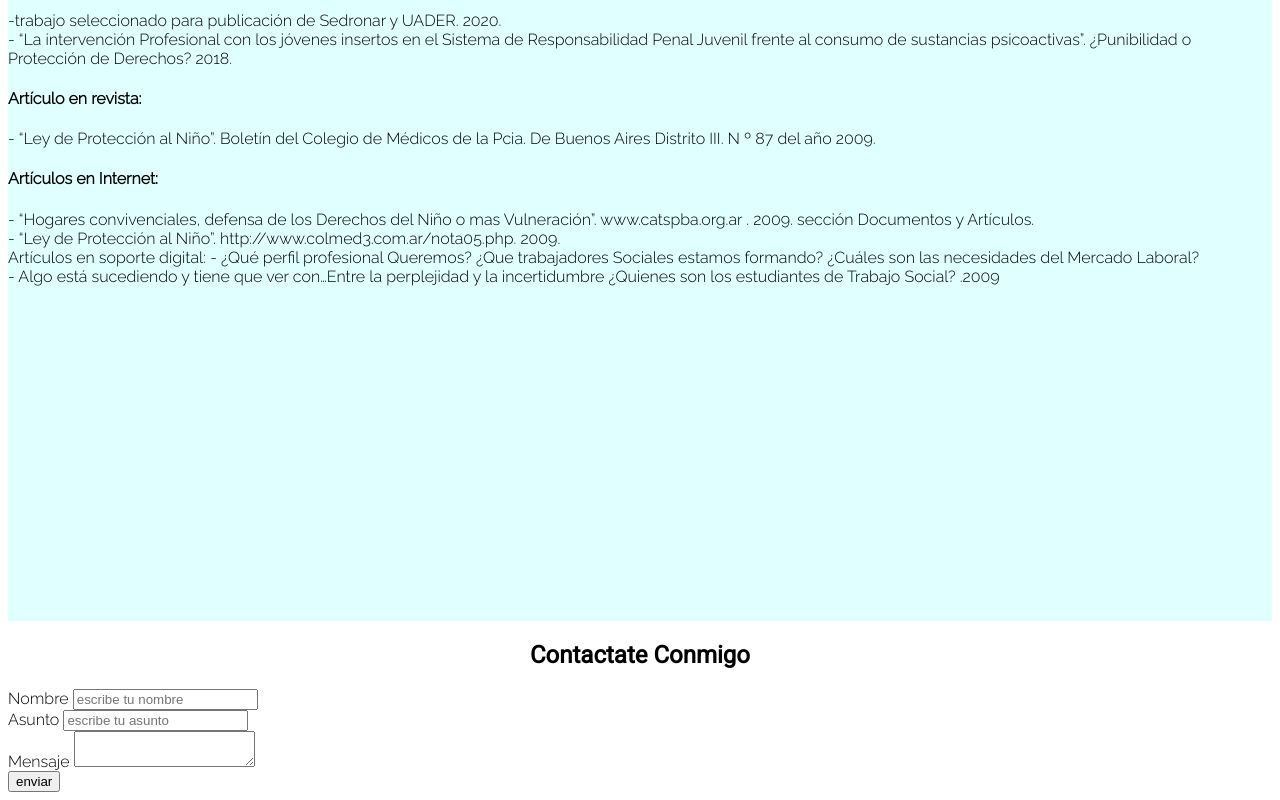
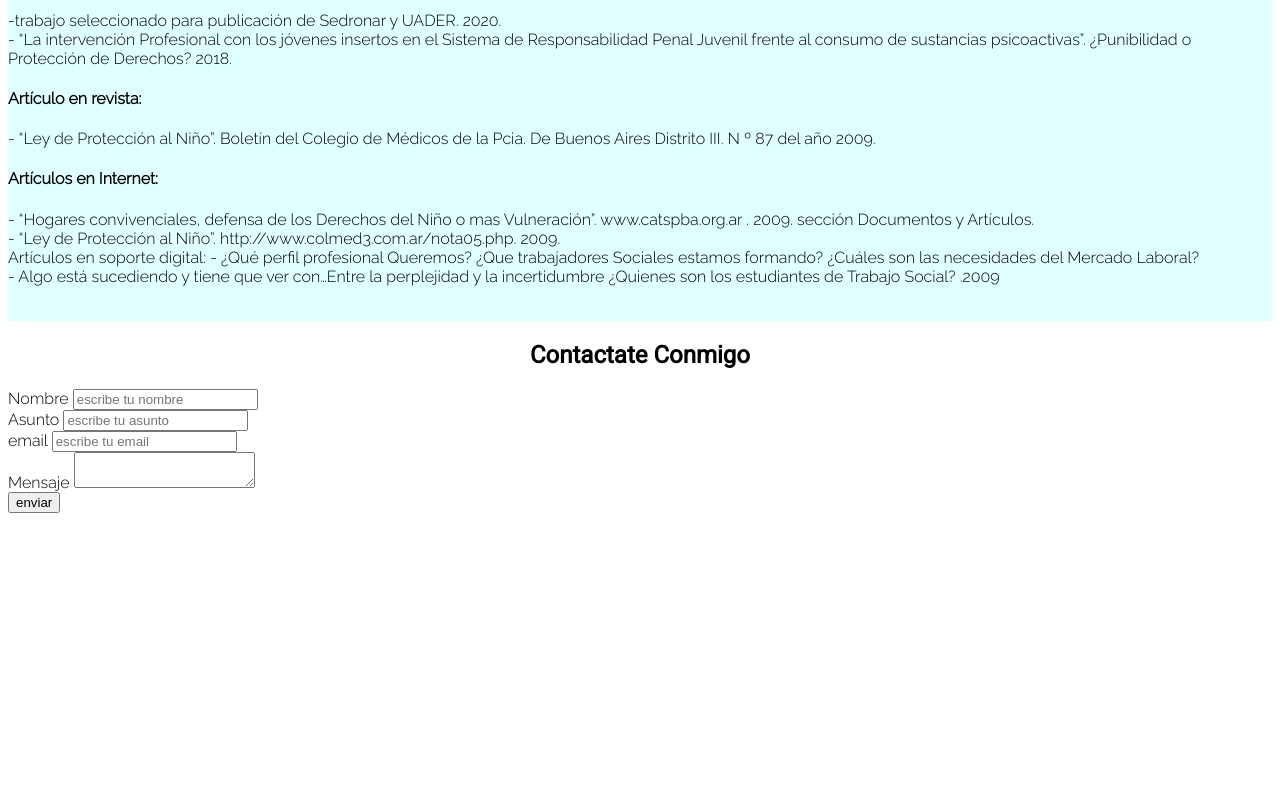
Before and after one commit to joaquin2308/proyecto-final, a plain HTML site: page index.html in a window 1280 px wide. Shown: the part 2266-3066 px from the top of the page. After the commit the page ends 2787 px from the top, so only its background shows below. Drawn offline with Linux system fonts and the light colour scheme; a script that the page names is missing.

Commit message:
proyecto final2

```diff
--- a/estilos.css
+++ b/estilos.css
@@ -14,7 +14,7 @@ section#hero{
     border: 1px solid white;
 }
 section#proyectos{
-    height: 2000px;
+    height: 1700px;
     background-color: lightcyan;
 }
 h1{
@@ -84,6 +84,7 @@ nav ul li{
 
 section#contacto{
     height: 400;
+    background-color: #f8e4e4;
 }
 html{
     scroll-behavior: smooth;
--- a/index.html
+++ b/index.html
@@ -14,6 +14,7 @@
     <title>Curriculum Vitae</title>
 
 </head>
+<!--Para este proyecto utulicé los datos del curriculum de mi madre-->
 <body>
     <header>
         <nav>
@@ -111,7 +112,7 @@
 
         <section id="contacto"></section>
         <h2>Contactate Conmigo</h2>
-        <form action="https://formsubmit.co/joaquincapdevila123@gmail.com" method="POST" >
+        <form action="https://formsubmit.co/joaquincapdevila123@gmail.com" method="POST">
             <div>
                 <label>Nombre</label>
                 <input type="text" placeholder="escribe tu nombre" name="name">
@@ -120,6 +121,10 @@
             <div>
                 <label>Asunto</label>
                 <input type="text" placeholder="escribe tu asunto" name="name">
+            </div>
+            <div>
+                <label>email</label>
+                <input type="text" placeholder="escribe tu email" name="email">
             </div>
             <div>
                 <label>Mensaje</label>
```
